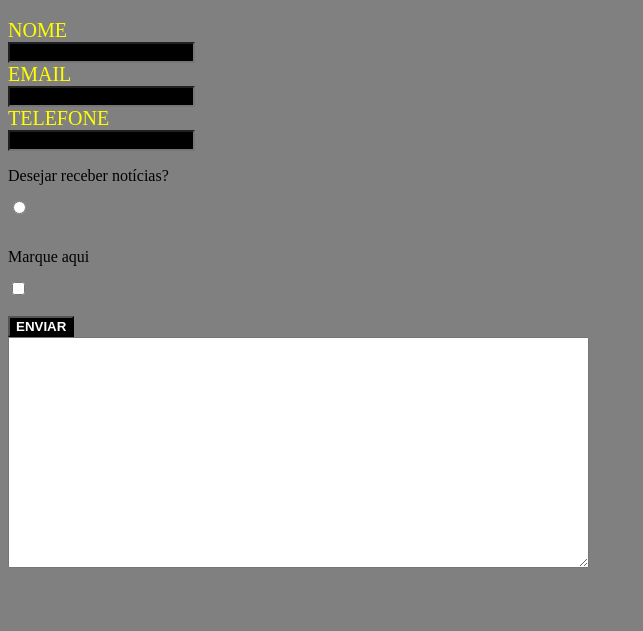
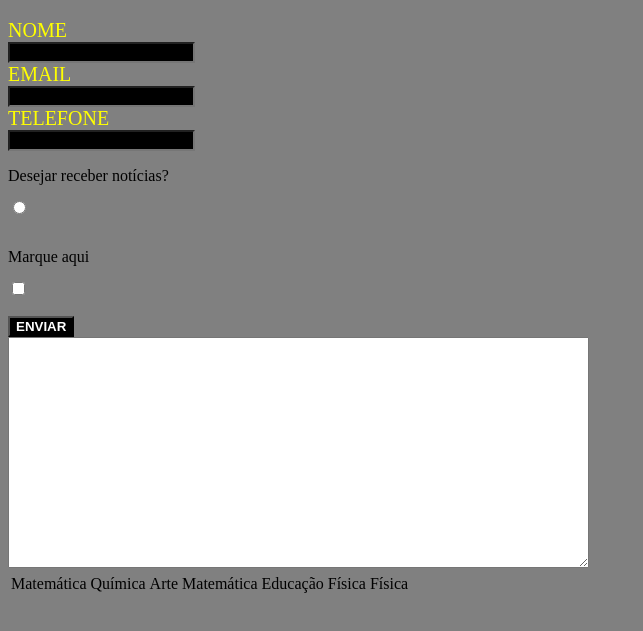
Before and after one commit to vitorhugocorreia/Formulario, a plain HTML site: page index.html in a window 1280 px wide. Shown: the part 61-692 px from the top of the page, without its empty margins (0-643 px from the left). Drawn offline with Linux system fonts and the light colour scheme.

Commit message:
Update index.html

```diff
--- a/index.html
+++ b/index.html
@@ -67,18 +67,12 @@
        </form>
                 <table>
                    <tr>
-                      <td></td>
-                      <td></td>
-                      <td></td>
-                      <td></td>
-                      <td></td>
-                   </tr>
-                   <tr>
-                      <td></td>
-                      <td></td>
-                      <td></td>
-                      <td></td>
-                      <td></td>
+                      <td>Matemática</td>
+                      <td>Química</td>
+                      <td>Arte</td>
+                      <td>Matemática</td>
+                      <td>Educação Física</td>
+                      <td>Física</td>
                    </tr>
                    <tr>
                       <td></td>
@@ -110,6 +104,7 @@
                    </tr>
 
 
+
                 </table>
 
    </main>
```
